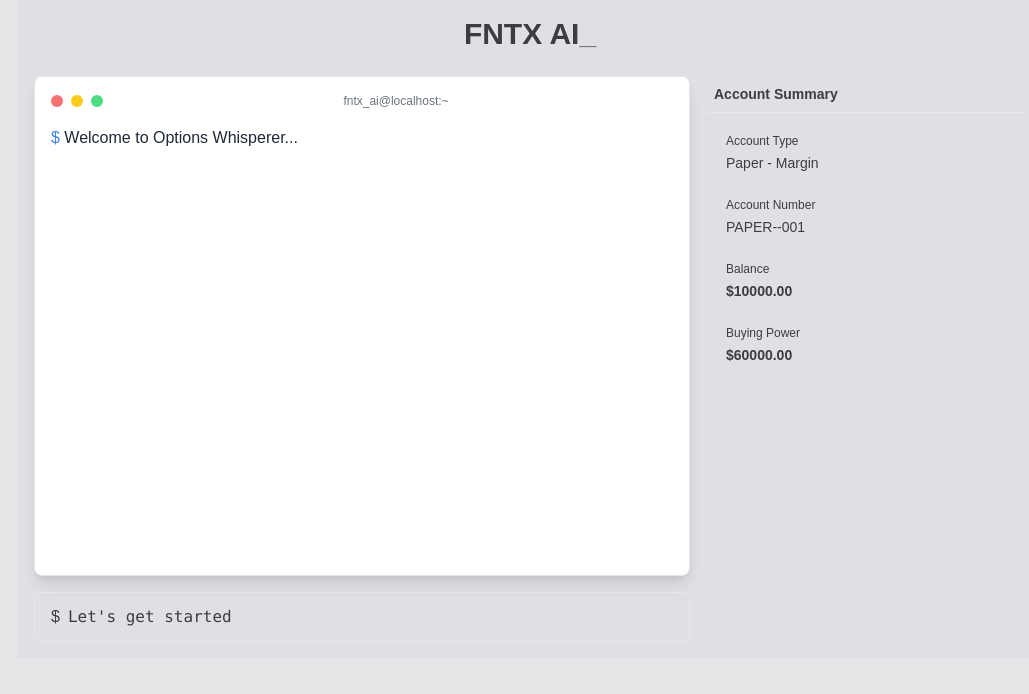
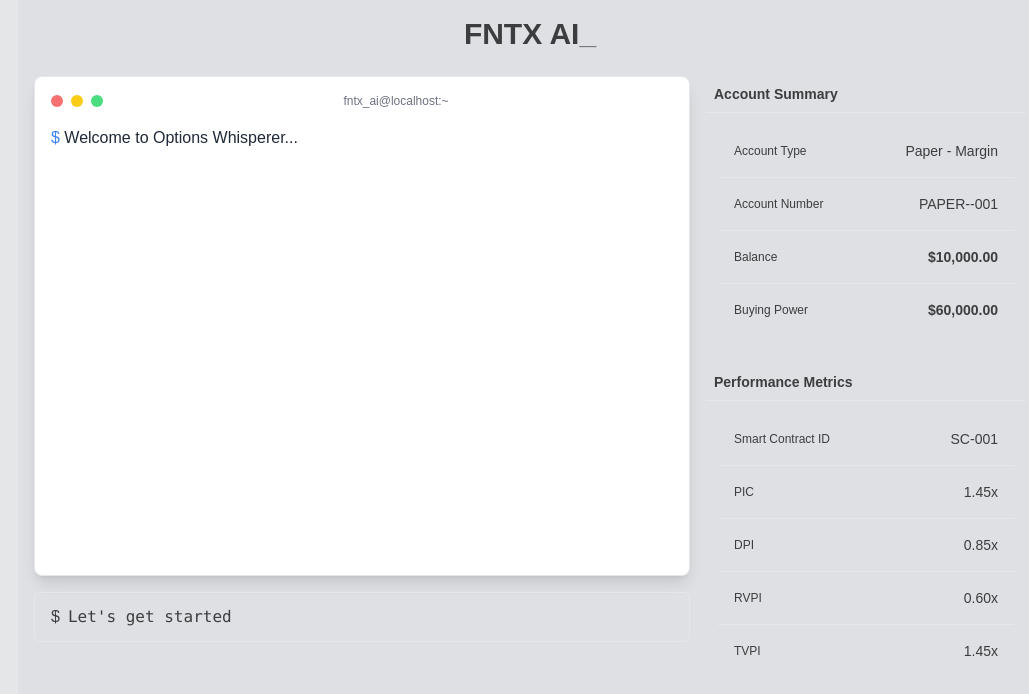
Before and after one commit to bearhedge/FNTX-AI_v7, a React (Vite) app: page / in a window 1280 px wide. Shown: the top 694 px of the page, without its empty margins (110-1139 px from the left). Built offline with nearby package versions, Linux system fonts and the light colour scheme.

Commit message:
feat: Add tables to PlayerInfo component
Refactor PlayerInfo to display account and smart contract information in tables.

```diff
--- a/src/components/game/PlayerInfo.tsx
+++ b/src/components/game/PlayerInfo.tsx
@@ -2,6 +2,7 @@
 import React from 'react';
 import { PlayerState, MarketState } from '@/types/game.types';
 import { cn } from '@/lib/utils';
+import { Table, TableBody, TableRow, TableCell } from '@/components/ui/table';
 
 interface PlayerInfoProps {
   player: PlayerState;
@@ -12,32 +13,74 @@ interface PlayerInfoProps {
 export function PlayerInfo({ player, className }: PlayerInfoProps) {
   const buyingPower = player.cash * 6; // 6x leverage for margin accounts
 
+  const formatNumber = (num: number) => {
+    return num.toLocaleString('en-US', {
+      minimumFractionDigits: 2,
+      maximumFractionDigits: 2
+    });
+  };
+
   return (
-    <div className={cn("font-mono text-sm", className)}>
-      <div className="bg-terminal-light rounded-t-md p-2 text-terminal-text font-bold border-b border-terminal-accent">
-        Account Summary
+    <div className={cn("font-mono text-sm space-y-4", className)}>
+      {/* Account Info Table */}
+      <div className="bg-terminal-dark rounded-md overflow-hidden">
+        <div className="bg-terminal-light p-2 text-terminal-text font-bold border-b border-terminal-accent">
+          Account Summary
+        </div>
+        <div className="p-3">
+          <Table>
+            <TableBody>
+              <TableRow>
+                <TableCell className="text-xs text-terminal-muted">Account Type</TableCell>
+                <TableCell className="text-terminal-text text-right">Paper - Margin</TableCell>
+              </TableRow>
+              <TableRow>
+                <TableCell className="text-xs text-terminal-muted">Account Number</TableCell>
+                <TableCell className="text-terminal-text text-right">PAPER-{player.name.toUpperCase().slice(0, 4)}-001</TableCell>
+              </TableRow>
+              <TableRow>
+                <TableCell className="text-xs text-terminal-muted">Balance</TableCell>
+                <TableCell className="text-terminal-green font-bold text-right">${formatNumber(player.cash)}</TableCell>
+              </TableRow>
+              <TableRow>
+                <TableCell className="text-xs text-terminal-muted">Buying Power</TableCell>
+                <TableCell className="text-terminal-blue font-bold text-right">${formatNumber(buyingPower)}</TableCell>
+              </TableRow>
+            </TableBody>
+          </Table>
+        </div>
       </div>
-      <div className="bg-terminal-dark rounded-b-md p-3 space-y-3 text-terminal-text">
-        <div className="space-y-2">
-          <div className="bg-terminal-light/10 p-2 rounded">
-            <div className="text-xs text-terminal-muted mb-1">Account Type</div>
-            <div className="text-terminal-text">Paper - Margin</div>
-          </div>
 
-          <div className="bg-terminal-light/10 p-2 rounded">
-            <div className="text-xs text-terminal-muted mb-1">Account Number</div>
-            <div className="text-terminal-text">PAPER-{player.name.toUpperCase().slice(0, 4)}-001</div>
-          </div>
-
-          <div className="bg-terminal-light/10 p-2 rounded">
-            <div className="text-xs text-terminal-muted mb-1">Balance</div>
-            <div className="text-terminal-green font-bold">${player.cash.toFixed(2)}</div>
-          </div>
-
-          <div className="bg-terminal-light/10 p-2 rounded">
-            <div className="text-xs text-terminal-muted mb-1">Buying Power</div>
-            <div className="text-terminal-blue font-bold">${buyingPower.toFixed(2)}</div>
-          </div>
+      {/* Performance Metrics Table */}
+      <div className="bg-terminal-dark rounded-md overflow-hidden">
+        <div className="bg-terminal-light p-2 text-terminal-text font-bold border-b border-terminal-accent">
+          Performance Metrics
+        </div>
+        <div className="p-3">
+          <Table>
+            <TableBody>
+              <TableRow>
+                <TableCell className="text-xs text-terminal-muted">Smart Contract ID</TableCell>
+                <TableCell className="text-terminal-text text-right">SC-001</TableCell>
+              </TableRow>
+              <TableRow>
+                <TableCell className="text-xs text-terminal-muted">PIC</TableCell>
+                <TableCell className="text-terminal-text text-right">1.45x</TableCell>
+              </TableRow>
+              <TableRow>
+                <TableCell className="text-xs text-terminal-muted">DPI</TableCell>
+                <TableCell className="text-terminal-text text-right">0.85x</TableCell>
+              </TableRow>
+              <TableRow>
+                <TableCell className="text-xs text-terminal-muted">RVPI</TableCell>
+                <TableCell className="text-terminal-text text-right">0.60x</TableCell>
+              </TableRow>
+              <TableRow>
+                <TableCell className="text-xs text-terminal-muted">TVPI</TableCell>
+                <TableCell className="text-terminal-text text-right">1.45x</TableCell>
+              </TableRow>
+            </TableBody>
+          </Table>
         </div>
       </div>
     </div>
```
